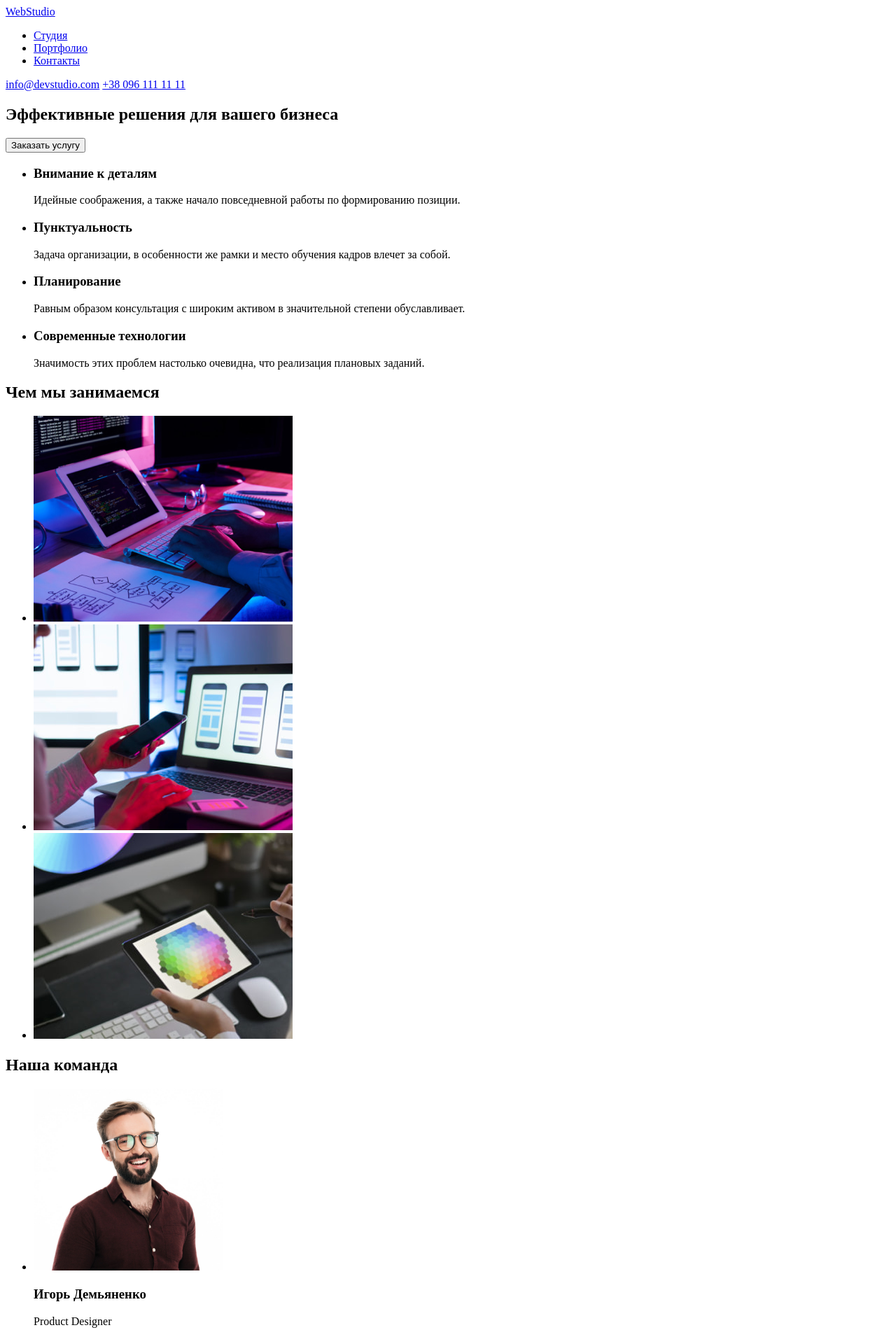
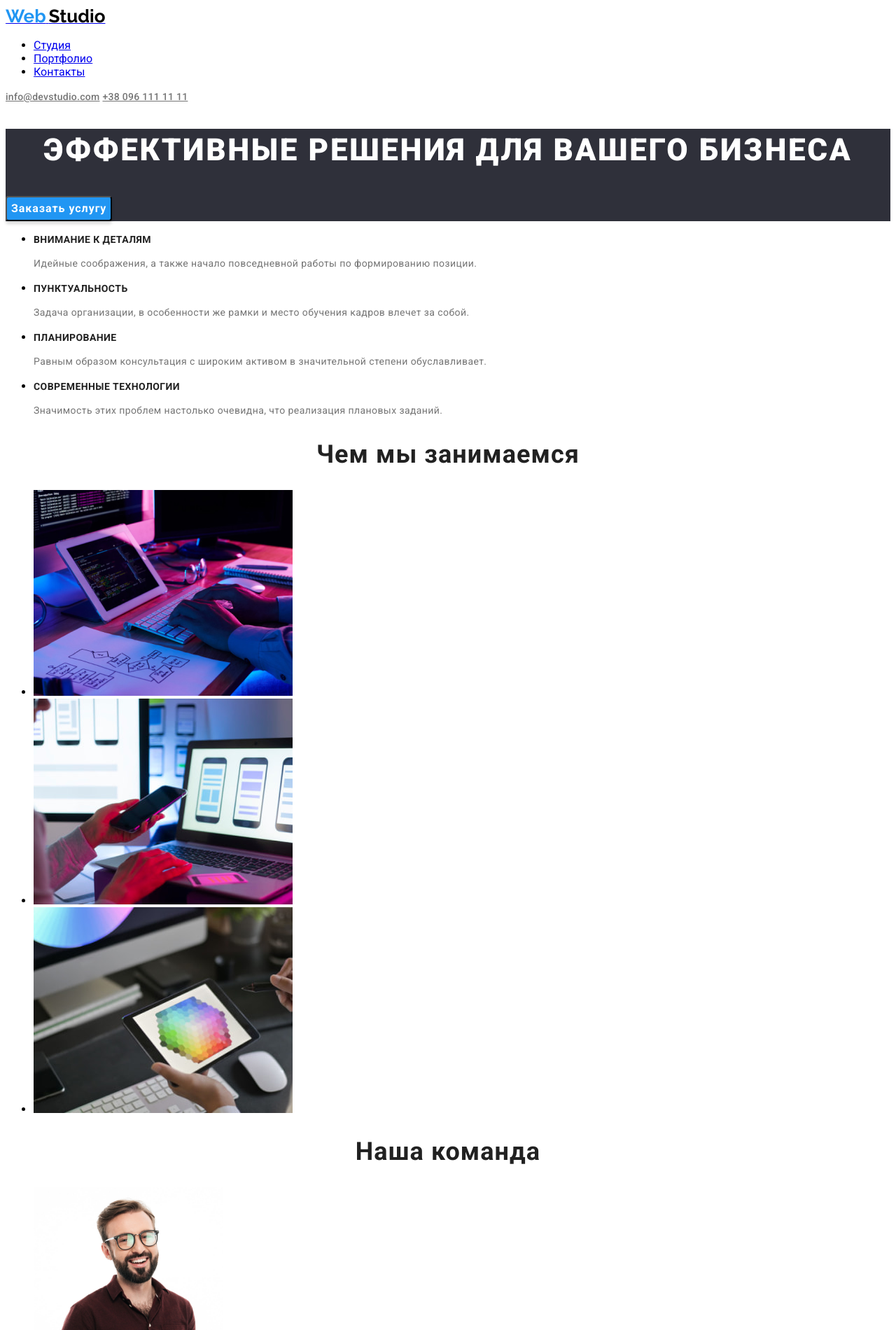
Before and after one commit to Heorgii/goit-markup-hw-01, a plain HTML site: page index.html in a window 1280 px wide. Shown: the top 1900 px of the page at 70% size. Drawn offline with Linux system fonts and the light colour scheme.

Commit message:
edit index

```diff
--- /dev/null
+++ b/css/style.css
@@ -0,0 +1,186 @@
+body{
+    font-family:  'Roboto', sans-serif;
+}
+
+/* Header */
+
+.web{
+    color: #2196F3;
+    font-family: 'Raleway';
+    font-weight: 700;
+    font-size: 26px;
+    line-height: 31px;
+}
+
+.studio{
+    color: black;
+    font-family: 'Raleway';
+    font-weight: 700;
+    font-size: 26px;
+    line-height: 31px;
+}
+
+
+.lihk-1, .lihk-2, .lihk-3{
+    font-family: 'Roboto';
+    font-style: normal;
+    font-weight: 500;
+    font-size: 14px;
+    line-height: 16px;
+    letter-spacing: 0.02em;
+    color: #212121;
+}
+
+.link-1:hover{
+    color: #2196F3;
+}
+
+.link-2:hover{
+    color: #2196F3;
+}
+
+.link-3:hover{
+    color: #2196F3;
+}
+
+.email, .tel{
+    font-family: 'Roboto';
+    font-style: normal;
+    font-weight: 500;
+    font-size: 14px;
+    line-height: 16px;
+    letter-spacing: 0.02em;
+    color: #757575;
+}
+
+/* Hero */
+.hero{
+    background: #2F303A;
+}
+
+h1{
+    font-family: 'Roboto';
+    font-style: normal;
+    font-weight: 900;
+    font-size: 44px;
+    line-height: 60px;
+    text-align: center;
+    letter-spacing: 0.06em;
+    text-transform: uppercase;
+    color: #FFFFFF;
+}
+
+.button, button:focus{
+    background: #2196F3;
+    box-shadow: 0px 4px 4px rgba(0, 0, 0, 0.15);
+    border-radius: 4px;
+    cursor: pointer;
+}
+
+.button-text{
+    font-family: 'Roboto';
+    font-style: normal;
+    font-weight: 700;
+    font-size: 16px;
+    line-height: 30px;
+    display: flex;
+    align-items: center;
+    text-align: center;
+    letter-spacing: 0.06em;
+    color: #FFFFFF;
+}
+
+.description-item{
+    font-family: 'Roboto';
+    font-style: normal;
+    font-weight: 700;
+    font-size: 14px;
+    line-height: 16px;
+    letter-spacing: 0.03em;
+    text-transform: uppercase;
+    color: #212121;
+}
+
+.item-text{
+    font-family: 'Roboto';
+    font-style: normal;
+    font-weight: 400;
+    font-size: 14px;
+    line-height: 24px;
+    letter-spacing: 0.03em;
+    color: #757575;
+}
+
+h2{
+    font-family: 'Roboto';
+    font-style: normal;
+    font-weight: 700;
+    font-size: 36px;
+    line-height: 42px;
+    text-align: center;
+    letter-spacing: 0.03em;
+    color: #212121;
+}
+
+.teacher-name-1, .teacher-name-2, .teacher-name-3, .teacher-name-4{
+    font-family: 'Roboto';
+    font-style: normal;
+    font-weight: 500;
+    font-size: 16px;
+    line-height: 19px;
+    text-align: center;
+    letter-spacing: 0.03em;
+    color: #212121;
+}
+
+.teacher-work-1, .teacher-work-2, .teacher-work-3, .teacher-work-4{
+    font-family: 'Roboto';
+    font-style: normal;
+    font-weight: 400;
+    font-size: 16px;
+    line-height: 19px;
+    text-align: center;
+    letter-spacing: 0.03em;
+    color: #757575;
+
+}
+
+/* Footer */
+
+.footer{
+    background: #2F303A;
+
+}
+
+.adres{
+    font-family: 'Roboto';
+    font-style: normal;
+    font-weight: 400;
+    font-size: 14px;
+    line-height: 24px;
+    letter-spacing: 0.03em;
+    color: #FFFFFF;
+}
+
+.footer-email, .footer-tel{
+    font-family: 'Roboto';
+    font-style: normal;
+    font-weight: 400;
+    font-size: 14px;
+    line-height: 24px;
+    letter-spacing: 0.03em;
+    color: rgba(255, 255, 255, 0.6);
+
+}
+
+.footer-tel{
+    font-family: 'Roboto';
+    font-style: normal;
+    font-weight: 400;
+    font-size: 14px;
+    line-height: 24px;
+    letter-spacing: 0.03em;
+    color: rgba(255, 255, 255, 0.6);
+
+
+}
--- a/index.html
+++ b/index.html
@@ -4,6 +4,13 @@
     <meta charset="UTF-8">
     <meta http-equiv="X-UA-Compatible" content="IE=edge">
     <meta name="viewport" content="width=device-width, initial-scale=1.0">
+    <link rel="preconnect" href="https://fonts.googleapis.com">
+    <link rel="preconnect" href="https://fonts.gstatic.com" crossorigin>
+    <link href="https://fonts.googleapis.com/css2?family=Raleway:wght@700&display=swap" rel="stylesheet">
+    <link rel="preconnect" href="https://fonts.googleapis.com">
+    <link rel="preconnect" href="https://fonts.gstatic.com" crossorigin>
+    <link href="https://fonts.googleapis.com/css2?family=Roboto:wght@400;500;700;900&display=swap" rel="stylesheet">
+    <link rel="stylesheet" href="./css/style.css">
     <title>Document</title>
 </head>
 <!-- Main page -->
@@ -11,15 +18,15 @@
        <!--Main information -->
         <header>
             <nav>
-                <a href="#">WebStudio</a>
+                <a href="#"><span class="web">Web</span> <span class="studio">Studio</span></a>
                 <ul>
-                    <li><a href="#">Студия</a></li>
-                    <li><a href="portfolio.html">Портфолио</a></li>
-                    <li><a href="#">Контакты</a></li>
+                    <li><a class="link-1" href="#">Студия</a></li>
+                    <li><a class="link-2" href="./portfolio.html">Портфолио</a></li>
+                    <li><a class="link-3" href="#">Контакты</a></li>
                 </ul>
             </nav>
-                <a href="mailto:info@devstudio.com">info@devstudio.com</a>
-                <a href="tel:+380961111111">+38 096 111 11 11</a>
+                <a class="email" href="mailto:info@devstudio.com">info@devstudio.com</a>
+                <a class="tel" href="tel:+380961111111">+38 096 111 11 11</a>
 
         </header>
 
@@ -27,38 +34,35 @@
      <main>
 
        <!-- Blackground -->
-       <section>
+       <section class="hero">
           <h1>Эффективные решения для вашего бизнеса</h1>
-          <button type="button">Заказать услугу</button>
+          <button class="button" type="button"><span class="button-text">Заказать услугу</span></button>
        </section>
 
        <!-- Discription -->
        <section>
 
-
              <ul>
                <li>
-                <h3>Внимание к деталям</h3>
-                Идейные соображения, а также начало повседневной работы по формированию позиции.
+                <h3 class="description-item">Внимание к деталям</h3>
+                 <p class="item-text">Идейные соображения, а также начало повседневной работы по формированию позиции.</p>
                </li>
 
                 <li>
-                 <h3>Пунктуальность</h3>
-                   <p> Задача организации, в особенности же рамки и место обучения кадров влечет за собой.</p>
+                 <h3 class="description-item">Пунктуальность</h3>
+                   <p class="item-text"> Задача организации, в особенности же рамки и место обучения кадров влечет за собой.</p>
                 </li>
 
                 <li>
-                 <h3>Планирование</h3>
-
-                    <p>Равным образом консультация с широким активом в значительной степени обуславливает.</p>
+                 <h3 class="description-item">Планирование</h3>
+                    <p class="item-text">Равным образом консультация с широким активом в значительной степени обуславливает.</p>
                 </li>
 
                 <li>
-                 <h3>Современные технологии</h3>
-                   <p> Значимость этих проблем настолько очевидна, что реализация плановых заданий.</p>
+                 <h3 class="description-item">Современные технологии</h3>
+                   <p class="item-text"> Значимость этих проблем настолько очевидна, что реализация плановых заданий.</p>
                 </li>
             </ul>
-
 
        </section>
 
@@ -76,23 +80,23 @@
        <section>
            <h2>Наша команда</h2>
             <ul>
-                <li> <img src="images/teacher4.jpg" alt="Вчитель 4" width="270" height="260">
-                   <h3>Игорь Демьяненко</h3>
-                        <p>Product Designer </p>
+                <li><img src="images/teacher4.jpg" alt="Вчитель 4" width="270" height="260">
+                   <h3 class="teacher-name-1">Игорь Демьяненко</h3>
+                        <p class="teacher-work-1">Product Designer </p>
                 </li>
                 <li><img src="images/teacher1.jpg" alt="Вчитель 1" width="270" height="260">
-                   <h3>Ольга Репина</h3>
-                   <p>Frontend Developer</p>
+                   <h3 class="teacher-name-2">Ольга Репина</h3>
+                         <p class="teacher-work-2">Frontend Developer</p>
                 </li>
 
                 <li><img src="images/teacher2.jpg" alt="Вчитель 2" width="270" height="260">
-                   <h3>Николай Тарасов</h3>
-                  <p> Marketing</p>
+                   <h3 class="teacher-name-3">Николай Тарасов</h3>
+                         <p class="teacher-work-3"> Marketing</p>
                 </li>
 
                 <li><img src="images/teacher3.jpg" alt="Вчитель 3" width="270" height="260">
-                    <h3>Михаил Ермаков</h3>
-                    <p>UI Designer</p>
+                    <h3 class="teacher-name-4">Михаил Ермаков</h3>
+                         <p class="teacher-work-4">UI Designer</p>
                 </li>
             </ul>
 
@@ -101,11 +105,11 @@
 
        <!-- Conact information -->
 
-           <footer>
-               <a href="#">WebStudio</a>
-               <address>м. Киев, пр-т Леси Украинки, 26</address>
-               <a href="mailto:info@example.com">info@example.com</a>
-               <a href="tel:+380991111111">+38 099 111 11 11</a>
+           <footer class="footer">
+            <a href="#"><span class="web">Web</span> <span class="studio">Studio</span></a>
+            <address class="adres">м. Киев, пр-т Леси Украинки, 26</address>
+            <a class="footer-email" href="mailto:info@example.com">info@example.com</a>
+            <a class="footer-tel" href="tel:+380991111111">+38 099 111 11 11</a>
            </footer>
 
 
```
